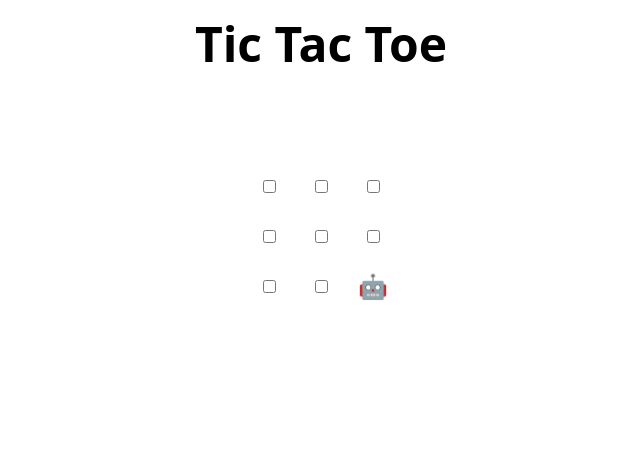
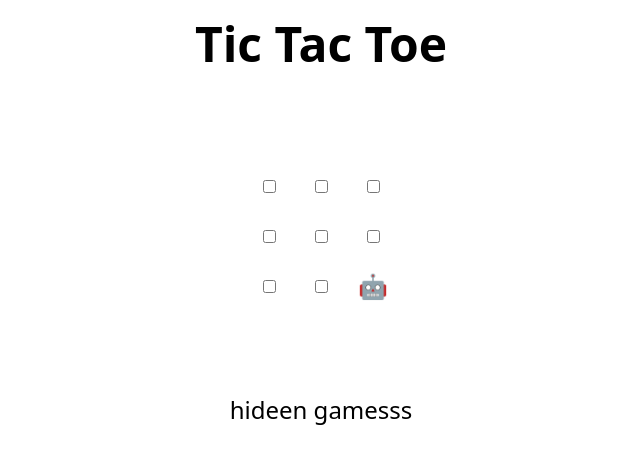
Before and after one commit to Raisa27/skills-review-pull-requests, a plain HTML site: page index.html in a window 1280 px wide. Shown: the whole page, without its empty margins (319-959 px from the left). Drawn offline with Linux system fonts and the light colour scheme.

Commit message:
Update index.html
commiting

```diff
--- a/index.html
+++ b/index.html
@@ -48,7 +48,7 @@
 </table>
 
 <h2 hidden>Game over, refresh to play again 🧑‍💻 🤖!</h2>
-
+hideen gamesss
 <script>
   // Initialization
   const boxes = Array.from(document.querySelectorAll("td"));
```
